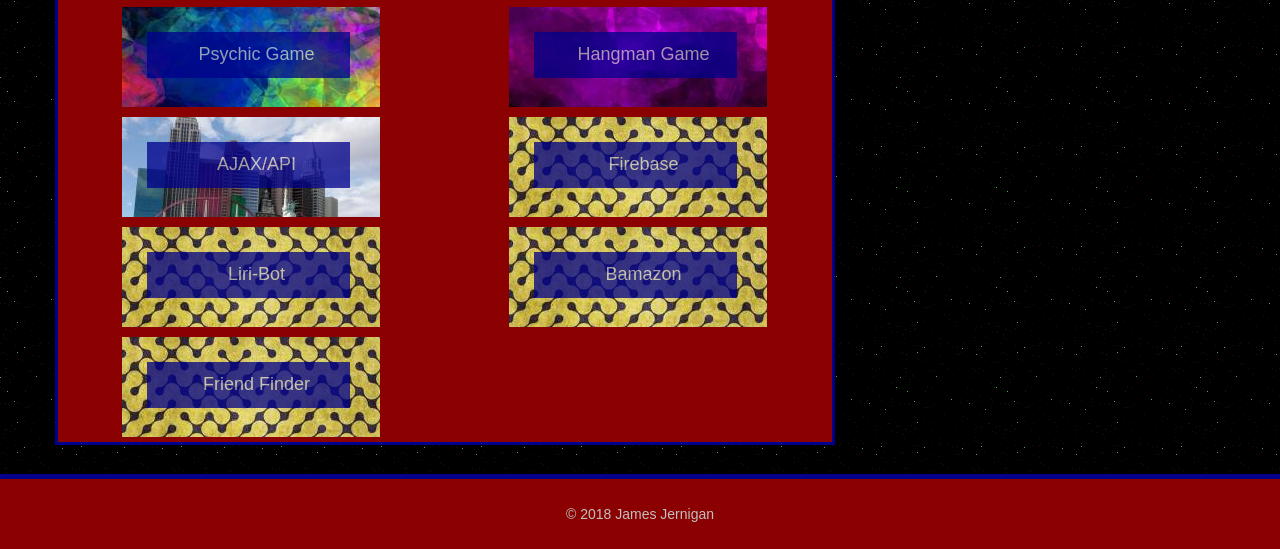
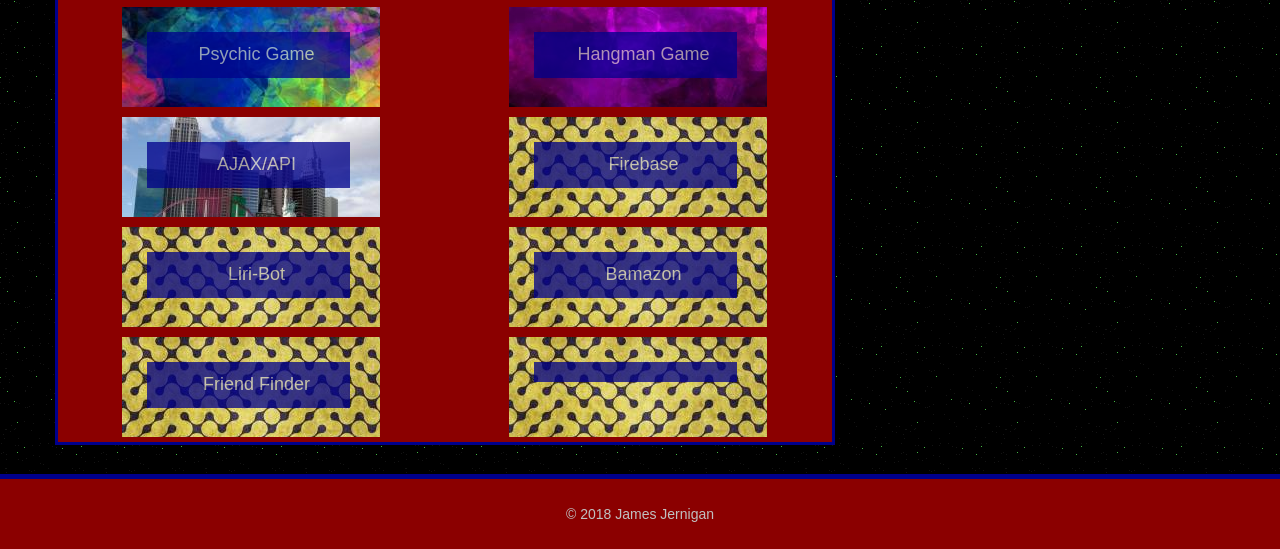
Before and after one commit to Livingnight/Bootstrap-Portfolio, a plain HTML site: page portfolio.html in a window 1280 px wide. Shown: the part 251-800 px from the top of the page. Drawn offline with nearby package versions, Linux system fonts and the light colour scheme.

Commit message:
adding burger app to portfolio

```diff
--- a/assets/css/style.css
+++ b/assets/css/style.css
@@ -196,3 +196,17 @@ body {
     text-align: center;
     padding: 10px;
 }
+
+#img10 {
+    background: darkred url("../images/03-abstract-q-c-300-125-10.jpg");
+    height: 100px;
+    margin-top: 10px;
+}
+#project10{
+    background-color: darkblue;
+    color: silver;
+    opacity: .75;
+    margin:25px 15px 25px 10px;
+    text-align: center;
+    padding: 10px;
+}
--- a/portfolio.html
+++ b/portfolio.html
@@ -98,9 +98,9 @@
                 <div class="col-md-4 col-md-offset-1 col-xs-12" id="img9">
                     <a href="https://gt-friend-finder.herokuapp.com/"><p id="project9">Friend Finder</p></a>
                 </div>
-                <!--<div class="col-md-4 col-md-offset-2 col-xs-12 center-text" id="img10">-->
-                    <!--<a href="https://github.com/Livingnight/bamazon"><p id="project10"></p></a>-->
-                <!--</div>-->
+                <div class="col-md-4 col-md-offset-2 col-xs-12 center-text" id="img10">
+                    <a href="https://github.com/Livingnight/Burger"><p id="project10"></p></a>
+                </div>
             </div>
         </div>
         <div class="col-xs-12 col-md-3 col-md-offset-1" id="connect-content">
```
Also changed, not shown: 1 other file.
